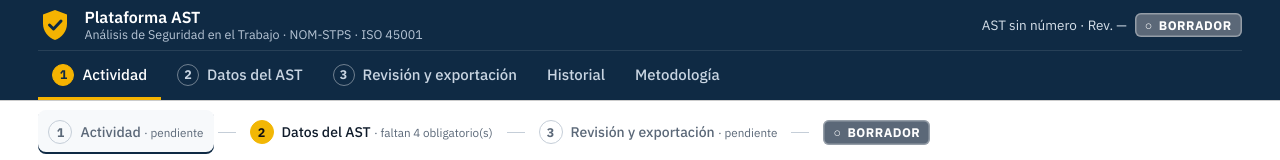
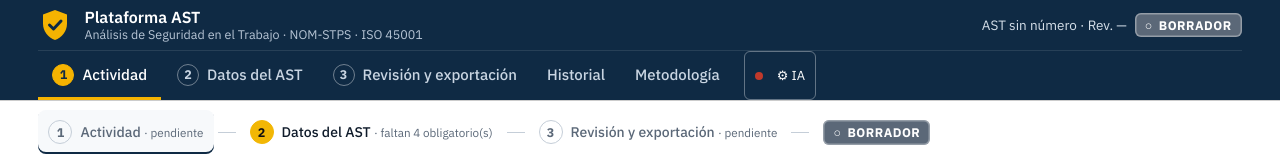
Before and after one commit to marcogarridomg10-dev/plataforma-ast, a plain HTML site: page index.html in a window 1280 px wide. Shown: the top 160 px of the page. Drawn offline with Linux system fonts and the light colour scheme.

Commit message:
Update index.html

```diff
--- a/index.html
+++ b/index.html
@@ -4,6 +4,7 @@
 <meta charset="utf-8">
 <meta name="viewport" content="width=device-width,initial-scale=1">
 <title>Plataforma AST con IA</title>
+   <script src="config.js"></script><script src="ia-adaptador.js"></script>
 <link rel="preconnect" href="https://fonts.googleapis.com">
 <link href="https://fonts.googleapis.com/css2?family=IBM+Plex+Sans:wght@400;500;600;700&display=swap" rel="stylesheet">
 <style>
```
